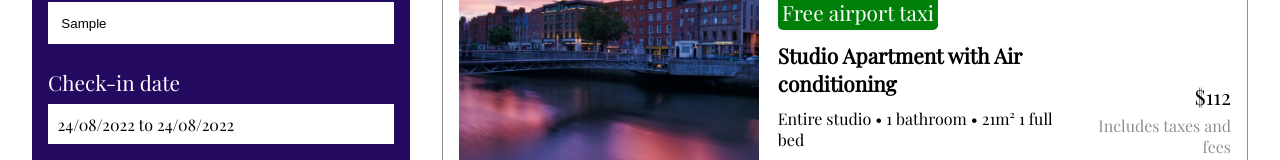
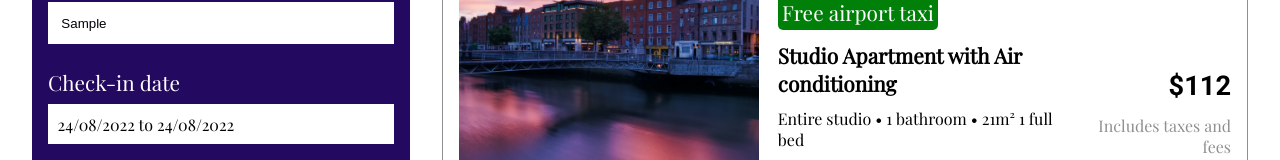
Before and after one commit to Ljusaj123/Reservation-App, a React (Create React App) app: page / in a window 1280 px wide. Both pictures are taken after typing "Sample" into the empty fields and a click on the button "Search". Shown: the part 346-506 px from the top of the page. Built offline with nearby package versions, Linux system fonts and the light colour scheme.

Commit message:
changed price from p to h3

```diff
--- a/src/components/cards/SearchItemCard.js
+++ b/src/components/cards/SearchItemCard.js
@@ -25,7 +25,7 @@ export const SearchItemCard = () => {
           <button>8.9</button>
         </div>
         <div className="search-item__detailTexts">
-          <p className="search-item__price">$112</p>
+          <h3 className="search-item__price">$112</h3>
           <span className="search-item__taxOp">Includes taxes and fees</span>
           <button className="search-item__checkButton">See availability</button>
         </div>
```
